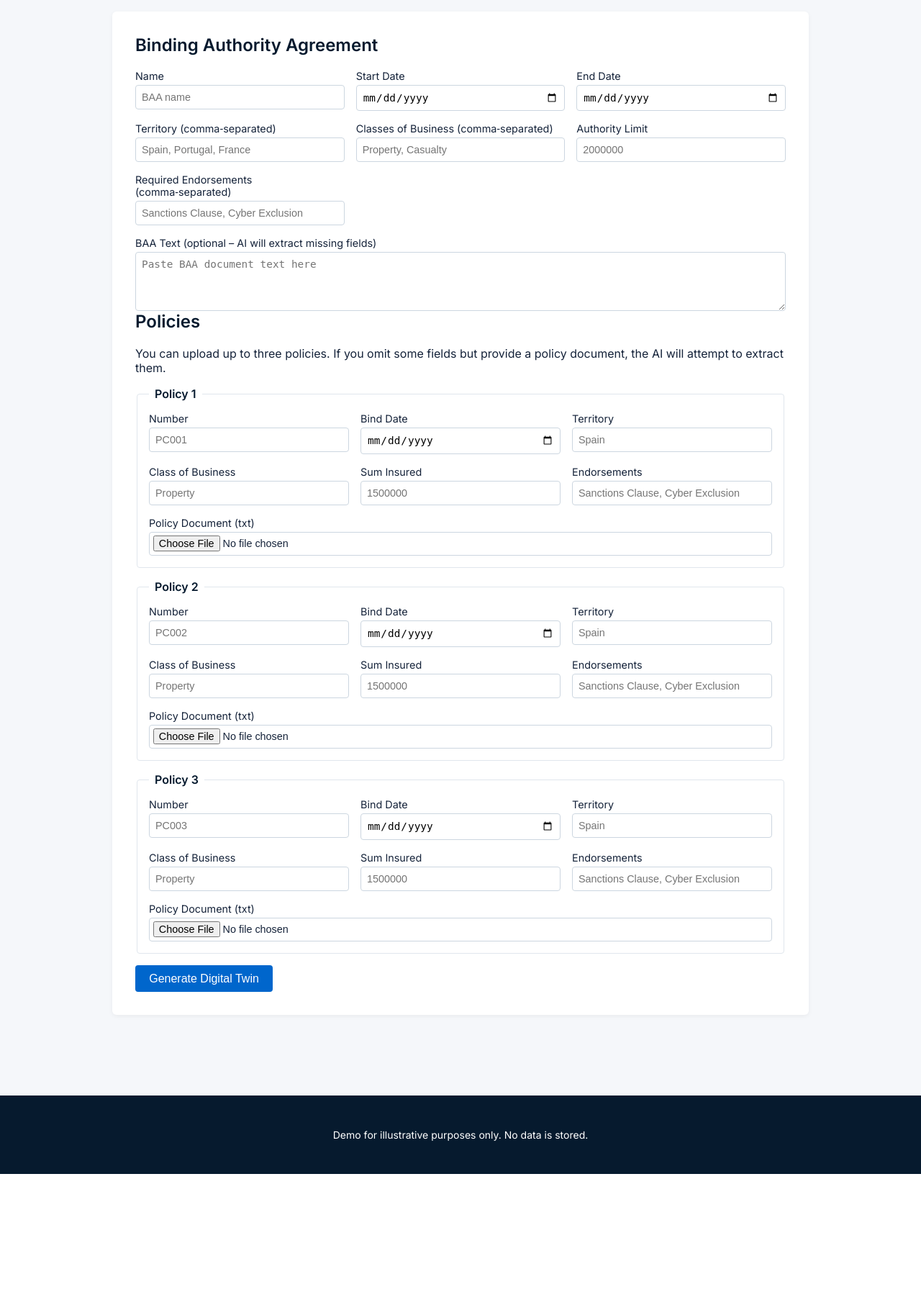
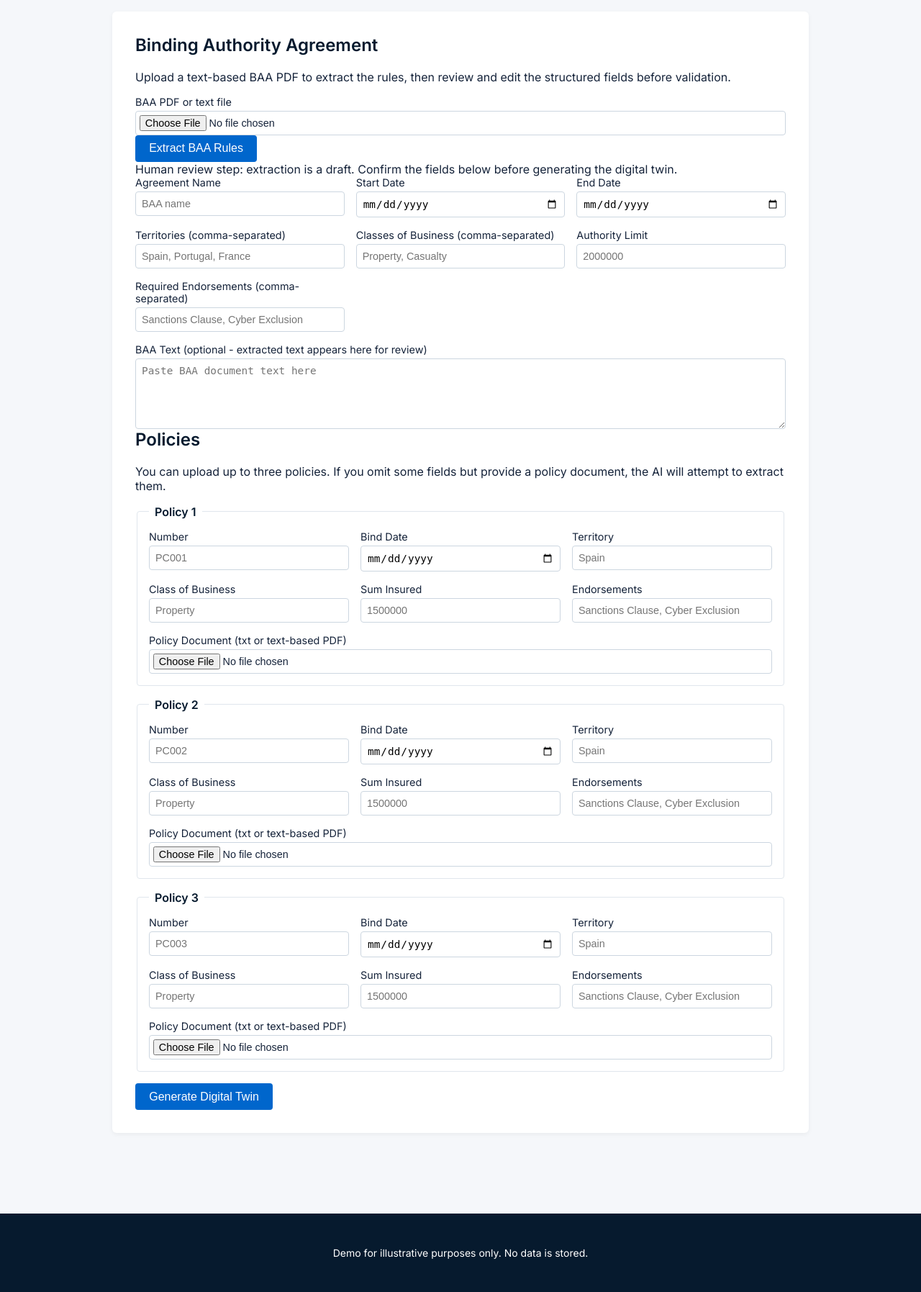
Before and after one commit to xcoder-es/policycheck_demo, a FastAPI app: page / in a window 1280 px wide. Shown: the part 179-1974 px from the top of the page at 72% size. Before the commit the page ends 1810 px from the top, so only its background shows below. Run offline with FastAPI, Linux system fonts and the light colour scheme.

Commit message:
Add BAA PDF upload review UI

```diff
--- a/policycheck_demo/templates/index.html
+++ b/policycheck_demo/templates/index.html
@@ -3,10 +3,9 @@
 <head>
   <meta charset="UTF-8">
   <meta name="viewport" content="width=device-width, initial-scale=1.0">
-  <title>Digital Twin Demo – PolicyCheck POC</title>
+  <title>Digital Twin Demo - PolicyCheck POC</title>
   <link rel="stylesheet" href="{{ url_for('static', path='/styles.css') }}">
   <style>
-    /* Import Google Font if available; fall back to sans-serif */
     @import url('https://fonts.googleapis.com/css2?family=Inter:wght@400;600&display=swap');
   </style>
 </head>
@@ -20,42 +19,66 @@
   <main class="container">
     <form action="{{ url_for('process') }}" method="post" enctype="multipart/form-data" class="form-box">
       <h2>Binding Authority Agreement</h2>
+      <p class="helper-text">Upload a text-based BAA PDF to extract the rules, then review and edit the structured fields before validation.</p>
+
+      {% if baa_extraction_message %}
+      <div class="notice success">{{ baa_extraction_message }}</div>
+      {% endif %}
+      {% if baa_extraction_error %}
+      <div class="notice error">{{ baa_extraction_error }}</div>
+      {% endif %}
+
+      <div class="upload-panel">
+        <label>
+          BAA PDF or text file
+          <input type="file" name="baa_file" accept=".pdf,application/pdf,.txt,text/plain" />
+        </label>
+        <button type="submit" class="btn secondary" formaction="{{ url_for('extract_baa') }}" formmethod="post">
+          Extract BAA Rules
+        </button>
+      </div>
+
+      <div class="review-banner">
+        Human review step: extraction is a draft. Confirm the fields below before generating the digital twin.
+      </div>
+
       <div class="grid">
         <label>
-          Name
-          <input type="text" name="baa_name" placeholder="BAA name" />
+          Agreement Name
+          <input type="text" name="baa_name" placeholder="BAA name" value="{{ baa_form.baa_name }}" />
         </label>
         <label>
           Start Date
-          <input type="date" name="baa_start_date" />
+          <input type="date" name="baa_start_date" value="{{ baa_form.baa_start_date }}" />
         </label>
         <label>
           End Date
-          <input type="date" name="baa_end_date" />
+          <input type="date" name="baa_end_date" value="{{ baa_form.baa_end_date }}" />
         </label>
         <label>
-          Territory (comma‑separated)
-          <input type="text" name="baa_territory" placeholder="Spain, Portugal, France" />
+          Territories (comma-separated)
+          <input type="text" name="baa_territory" placeholder="Spain, Portugal, France" value="{{ baa_form.baa_territory }}" />
         </label>
         <label>
-          Classes of Business (comma‑separated)
-          <input type="text" name="baa_class" placeholder="Property, Casualty" />
+          Classes of Business (comma-separated)
+          <input type="text" name="baa_class" placeholder="Property, Casualty" value="{{ baa_form.baa_class }}" />
         </label>
         <label>
           Authority Limit
-          <input type="text" name="baa_authority_limit" placeholder="2000000" />
+          <input type="text" name="baa_authority_limit" placeholder="2000000" value="{{ baa_form.baa_authority_limit }}" />
         </label>
         <label>
-          Required Endorsements (comma‑separated)
-          <input type="text" name="baa_endorsements" placeholder="Sanctions Clause, Cyber Exclusion" />
+          Required Endorsements (comma-separated)
+          <input type="text" name="baa_endorsements" placeholder="Sanctions Clause, Cyber Exclusion" value="{{ baa_form.baa_endorsements }}" />
         </label>
         <label class="full-width">
-          BAA Text (optional – AI will extract missing fields)
-          <textarea name="baa_text" rows="4" placeholder="Paste BAA document text here"></textarea>
+          BAA Text (optional - extracted text appears here for review)
+          <textarea name="baa_text" rows="5" placeholder="Paste BAA document text here">{{ baa_form.baa_text }}</textarea>
         </label>
       </div>
+
       <h2>Policies</h2>
-      <p>You can upload up to three policies.  If you omit some fields but provide a policy document, the AI will attempt to extract them.</p>
+      <p>You can upload up to three policies. If you omit some fields but provide a policy document, the AI will attempt to extract them.</p>
       {% for i in range(1, 4) %}
       <fieldset class="policy-box">
         <legend>Policy {{ i }}</legend>
@@ -85,8 +108,8 @@
             <input type="text" name="policy{{ i }}_endorsements" placeholder="Sanctions Clause, Cyber Exclusion" />
           </label>
           <label class="full-width">
-            Policy Document (txt)
-            <input type="file" name="policy{{ i }}_file" accept=".txt" />
+            Policy Document (txt or text-based PDF)
+            <input type="file" name="policy{{ i }}_file" accept=".txt,text/plain,.pdf,application/pdf" />
           </label>
         </div>
       </fieldset>
@@ -96,7 +119,7 @@
   </main>
   <footer>
     <div class="container">
-      <p>Demo for illustrative purposes only.  No data is stored.</p>
+      <p>Demo for illustrative purposes only. No data is stored.</p>
     </div>
   </footer>
 </body>
```
